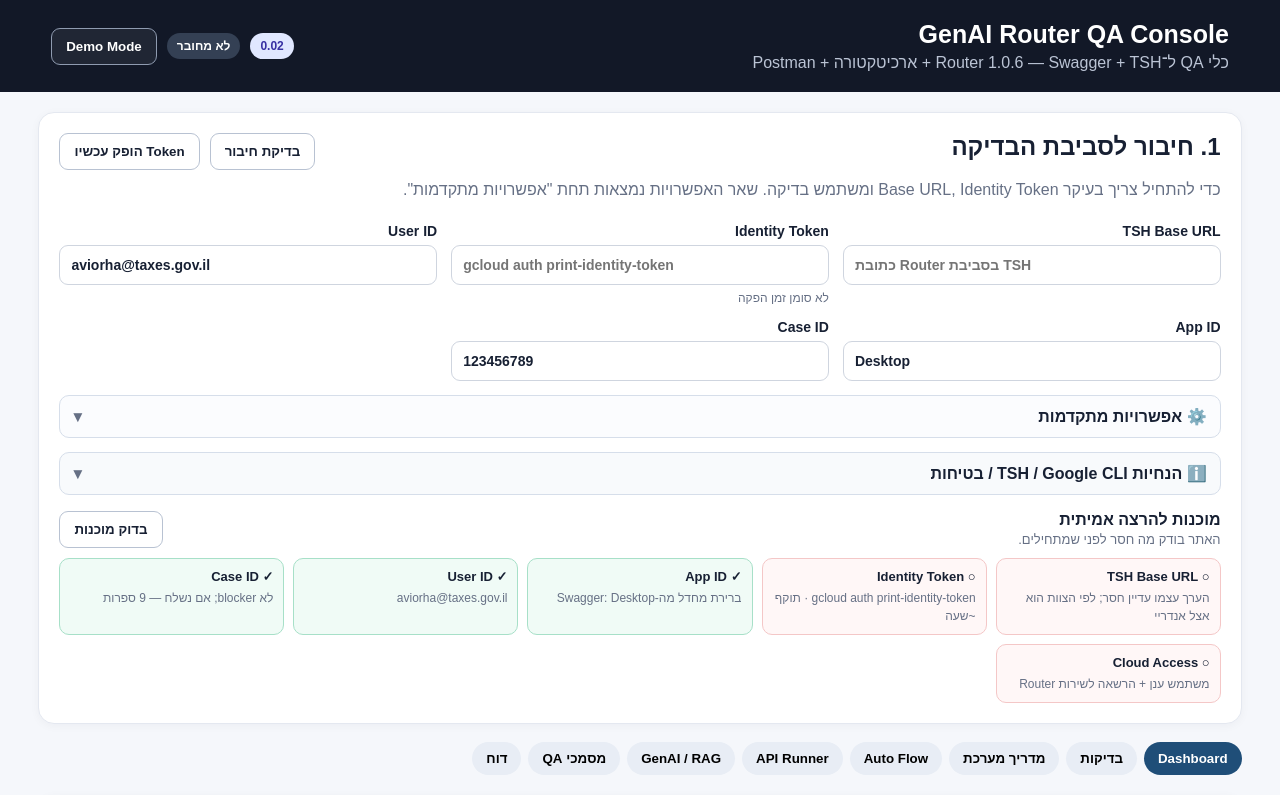
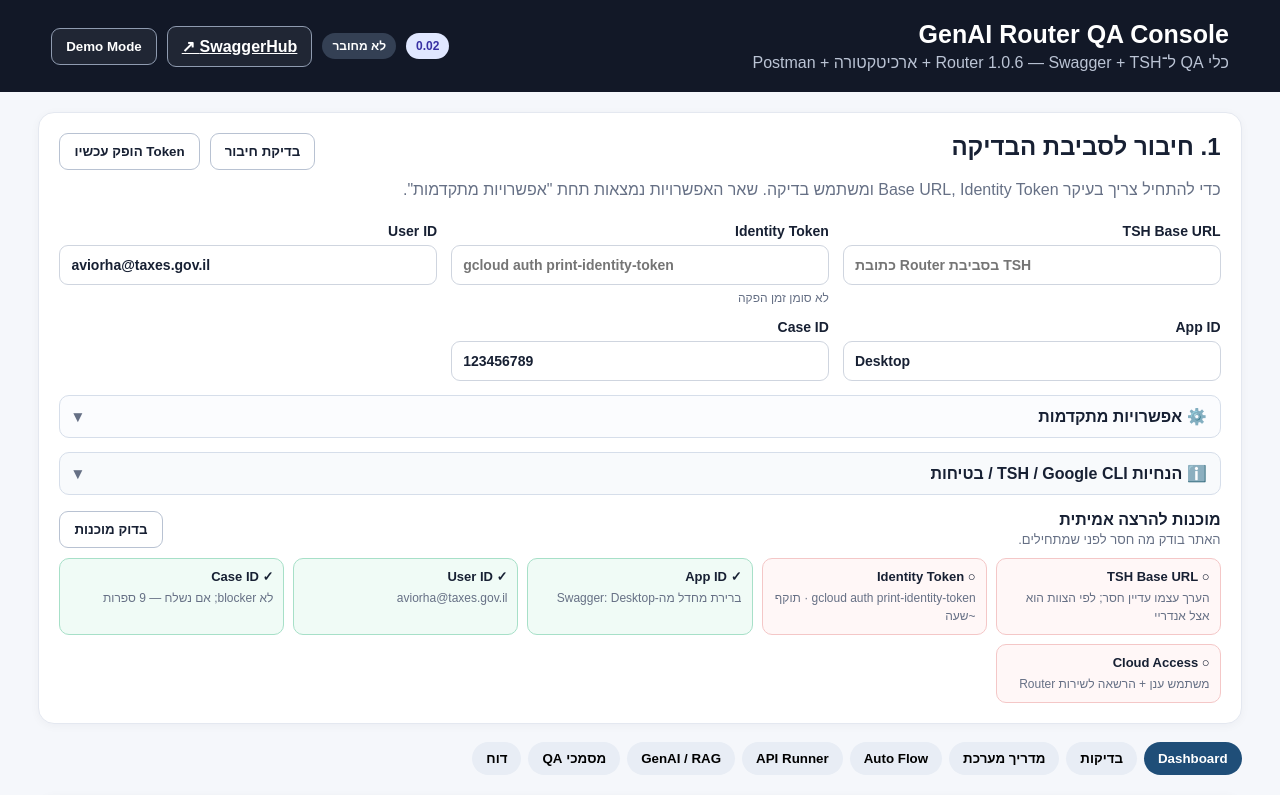
Before and after one commit to aviorh-world/genai-router-qa-console, a website: page genai-router-qa-console-vercel/index.html in a window 1280 px wide. Shown: the top 795 px of the page. Drawn offline with Linux system fonts and the light colour scheme.

Commit message:
Add files via upload

```diff
--- a/genai-router-qa-console-vercel/index.html
+++ b/genai-router-qa-console-vercel/index.html
@@ -16,6 +16,7 @@
 <div class="top-actions">
 <span class="badge version">0.02</span>
 <span class="badge neutral" id="connectionBadge">לא מחובר</span>
+<a class="btn ghost" href="https://app.swaggerhub.com/apis/ofir-kpmg/Router/1.0.6" target="_blank" rel="noopener">SwaggerHub ↗</a>
 <button class="btn ghost" id="demoBtn">Demo Mode</button>
 </div>
 </header>
```
